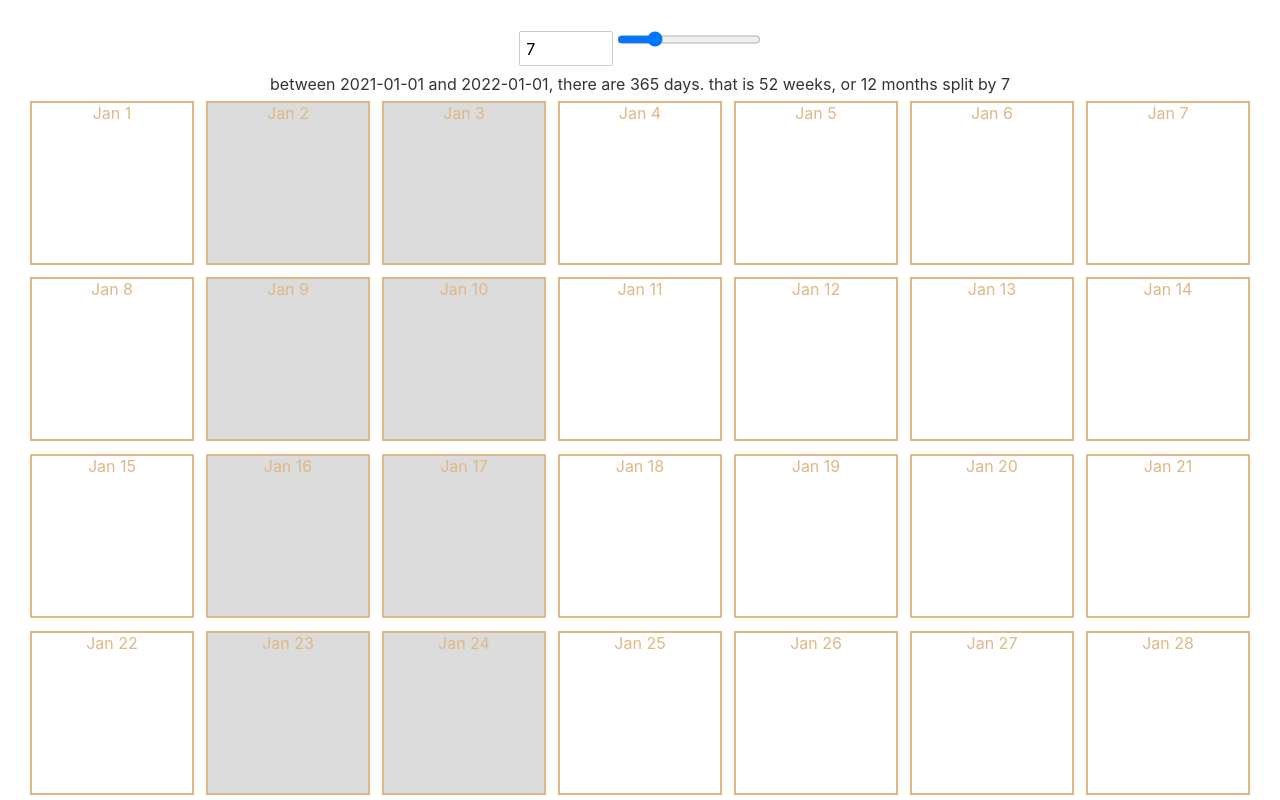
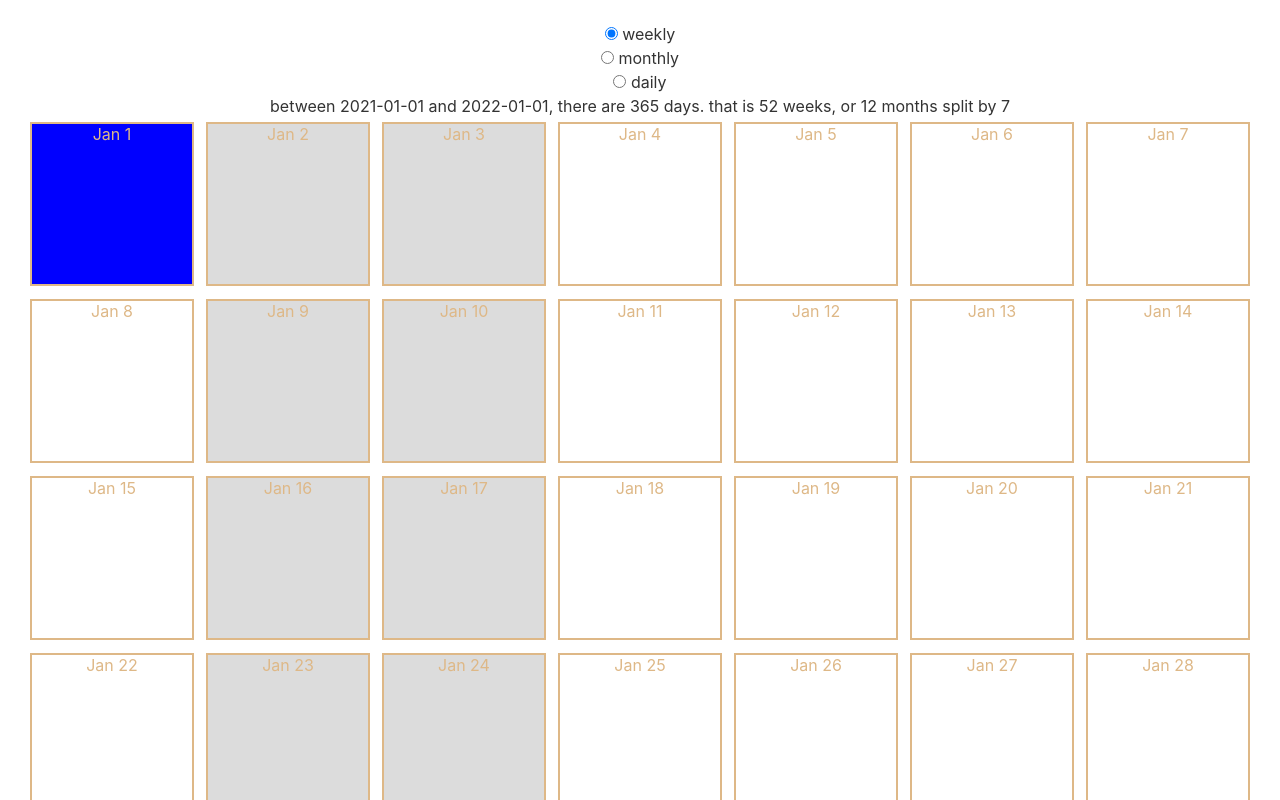
Before and after one commit to deddu/calendar-generator, a Svelte app: page / in a window 1280 px wide. Shown: the top 800 px of the page. Built offline with nearby package versions, Linux system fonts and the light colour scheme.

Commit message:
using radio

```diff
--- a/src/App.svelte
+++ b/src/App.svelte
@@ -4,10 +4,22 @@
 </script>
 
 <main>
-	<label>
-		<input type=number bind:value={calw} min=1 max=31>
-		<input type=range bind:value={calw} min=1 max=31>
-	</label>
+
+<label>
+	<input type=radio bind:group={calw} value={7}>
+	weekly
+</label>
+
+<label>
+	<input type=radio bind:group={calw} value={31}>
+	monthly
+</label>
+
+<label>
+	<input type=radio bind:group={calw} value={1}>
+	daily
+</label>
+
 	<Cal start='2021-01-01' end='2022-01-01' w={calw}></Cal>
 </main>
 
--- a/src/Cal.svelte
+++ b/src/Cal.svelte
@@ -1,6 +1,9 @@
 <!-- let dates = Array.from('x'.repeat(365)).map(x=>new Date()); -->
 <script>
     import dayjs from 'dayjs';
+    import weekday from 'dayjs/plugin/weekday';
+    dayjs.extend(weekday);
+
     export let start='2021-01-01',end='2022-01-01', w=7;
     const s = dayjs(start);
     const e = dayjs(end);
@@ -32,13 +35,18 @@
     .sun, .sat {
         background-color: gainsboro;
     }
+    .first_of_month {
+        /* align-self:flex-end; */
+        /* grid-area: 4; */
+        background-color:blue;
+    }
 </style>
 <div>
     between {start} and {end}, there are {daysCount} days. that is {weeksCount} weeks, or {monthsCount} months
     split by {w}
     <div class='cal'  style="--days-width: {w}">
     {#each days as day,i }
-		<div id={i} class='day {getDow(day)}'> {day.format('MMM D')} </div>
+		<div id={i} class='day {getDow(day)} {day.date()==1?'first_of_month':''}'> {day.format('MMM D')} </div>
 	{/each}
     </div>
 </div>
```
